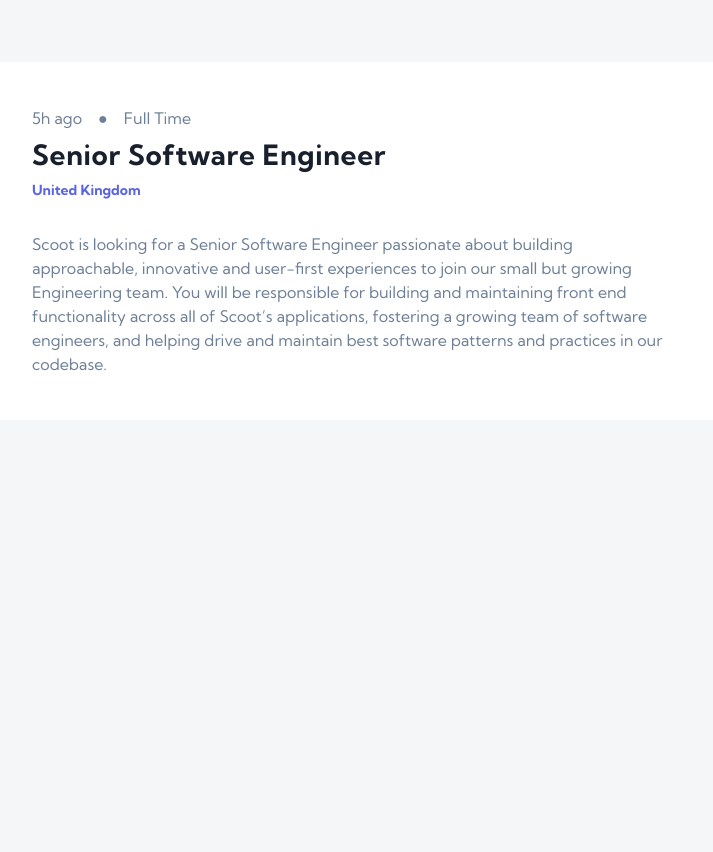
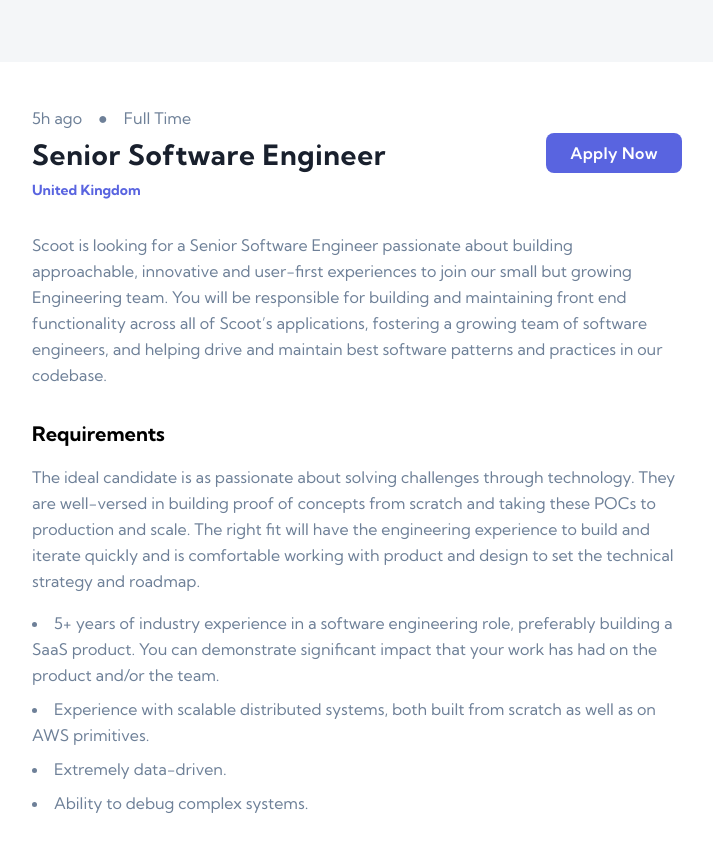
Before and after one commit to OU1122/devjobs-app, a React (Vite) app: page /job/1 in a window 1280 px wide. Shown: the part 304-1156 px from the top of the page, without its empty margins (283-996 px from the left). Before the commit the page ends 800 px from the top, so only its background shows below. Built offline with nearby package versions, Linux system fonts and the light colour scheme.

Commit message:
Update jobDetail.tsx

```diff
--- a/src/routes/jobDetail.tsx
+++ b/src/routes/jobDetail.tsx
@@ -35,6 +35,7 @@
 				</div>
 				<div className="max-w-[730px] mx-auto bg-White flex w-full rounded-lg py-11 px-10">
 					<div className="">
+						<div className="flex justify-between items-center">
 							<div className="flex flex-col gap-1">
 								<div className="text-DarkGray text-base flex gap-2">
 									<p>{job.postedAt}</p> <span className="px-2">●</span>
@@ -51,10 +52,27 @@
 									</p>
 								</div>
 							</div>
+							<Button type="button">Apply Now</Button>
+						</div>
 						<div className="mt-8 text-DarkGray">
-							<p>{job.description}</p>
+							<p className="leading-relaxed">{job.description}</p>
 						</div>
-						<div></div>
+						<div className="leading-relaxed">
+							<h2 className="font-bold text-xl mt-8 mb-4">
+								Requirements
+							</h2>
+							<p className="text-DarkGray mb-4">
+								{job.requirements.content}
+							</p>
+
+							{job.requirements.items.map((item, i) => (
+								<li
+									className="text-DarkGray mb-2"
+									key={i}>
+									{item}
+								</li>
+							))}
+						</div>
 						<div></div>
 					</div>
 				</div>
```
Lines whose indentation alone changed are shown as unchanged.
